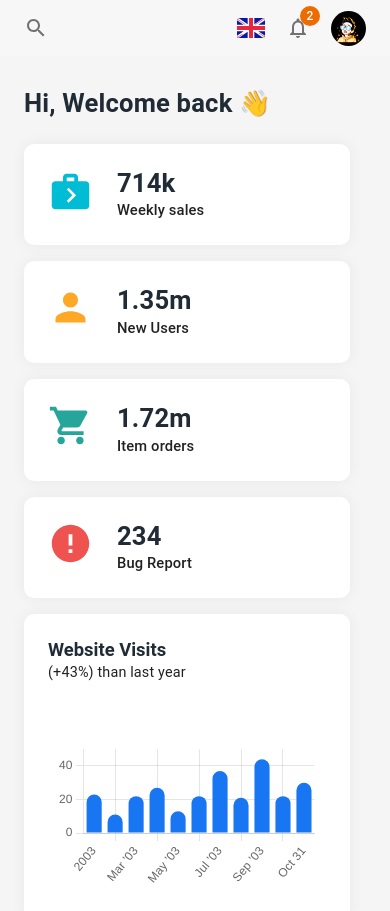
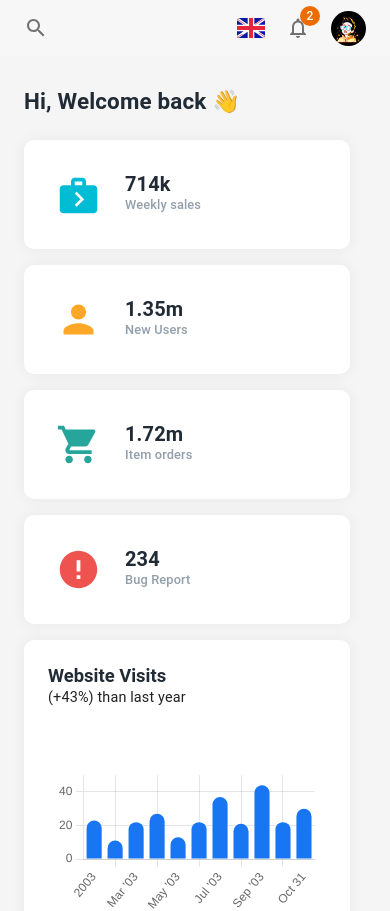
Before and after one commit to HTLA380/React-Dashboard, a React app: page / in a window 390 px wide. Shown: the top 911 px of the page. Built offline with nearby package versions, Linux system fonts and the light colour scheme; the HTML template or start-up script is replaced by a standard one.

Commit message:
responsive

```diff
--- a/src/pages/dashboard/Activities.tsx
+++ b/src/pages/dashboard/Activities.tsx
@@ -40,15 +40,29 @@ const Activities: React.FC = () => {
                 flexDirection: { xs: "row", md: "column", xl: "row" },
                 alignItems: "top",
                 gap: 3,
-                padding: { xs: 3, lg: 4, xl: 5 },
+                padding: { xs: 4, xl: 5 },
                 "&:last-child": {
-                  paddingBottom: { xs: 3, lg: 4, xl: 5 },
+                  paddingBottom: { xs: 4, xl: 5 },
                 },
               }}>
               {data.icon}
               <Box>
-                <Typography variant="h4">{data.count}</Typography>
-                <Typography variant="body1">{data.name}</Typography>
+                <Typography
+                  variant="h4"
+                  sx={{
+                    fontSize: { xs: "1.25rem", sm: "1.4rem", md: "1.6rem" },
+                  }}>
+                  {data.count}
+                </Typography>
+                <Typography
+                  variant="body2"
+                  sx={{
+                    fontSize: { xs: "0.8rem", md: "0.9rem" },
+                  }}
+                  color={"secondary"}
+                  fontWeight={500}>
+                  {data.name}
+                </Typography>
               </Box>
             </CardContent>
           </StyledCard>
--- a/src/pages/dashboard/Dashboard.tsx
+++ b/src/pages/dashboard/Dashboard.tsx
@@ -7,16 +7,21 @@ import PieChart from "./PieChart";
 const Dashboard: React.FC = () => {
   return (
     <Container maxWidth="xl" sx={{ padding: "4rem 0 1rem" }}>
-      <Typography variant="h4" marginBottom={3}>
+      <Typography
+        variant="h4"
+        marginBottom={3}
+        sx={{
+          fontSize: { xs: "1.4rem", sm: "1.6rem" },
+        }}>
         Hi, Welcome back 👋
       </Typography>
 
       <Activities />
       <Grid container spacing={2} marginTop={0} width={"100%"}>
-        <Grid item xs={12} md={8}>
+        <Grid item xs={12} md={6} xl={8}>
           <BarChartComponent />
         </Grid>
-        <Grid item xs={12} md={4}>
+        <Grid item xs={12} md={6} xl={4}>
           <PieChart />
         </Grid>
       </Grid>
--- a/src/pages/dashboard/PieChart.tsx
+++ b/src/pages/dashboard/PieChart.tsx
@@ -11,7 +11,7 @@ const PieChart: React.FC = () => {
         <Typography variant="h5">Current Visits</Typography>
       </Box>
 
-      <Stack padding={"2rem"} height={420} alignItems={"center"}>
+      <Stack padding={"2rem"} height={400} alignItems={"center"}>
         <Pie
           options={{
             plugins: {
```
